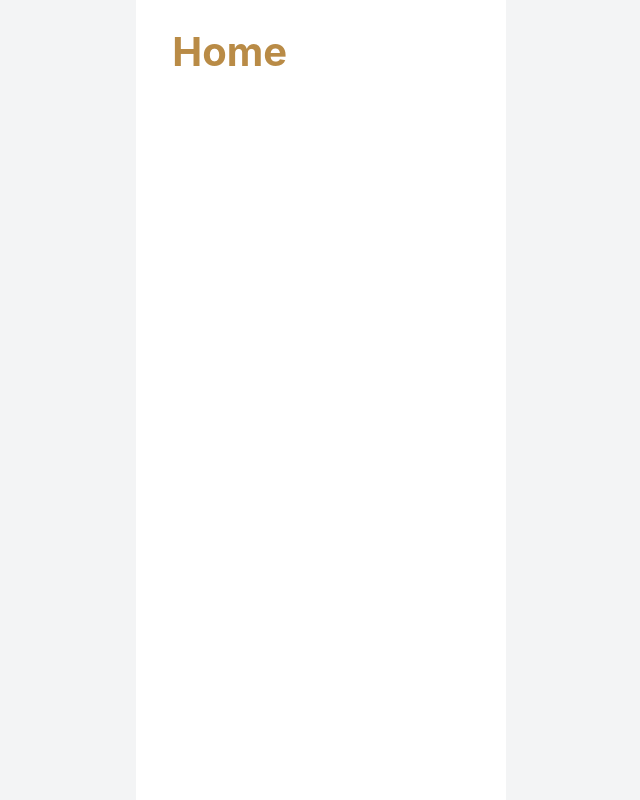
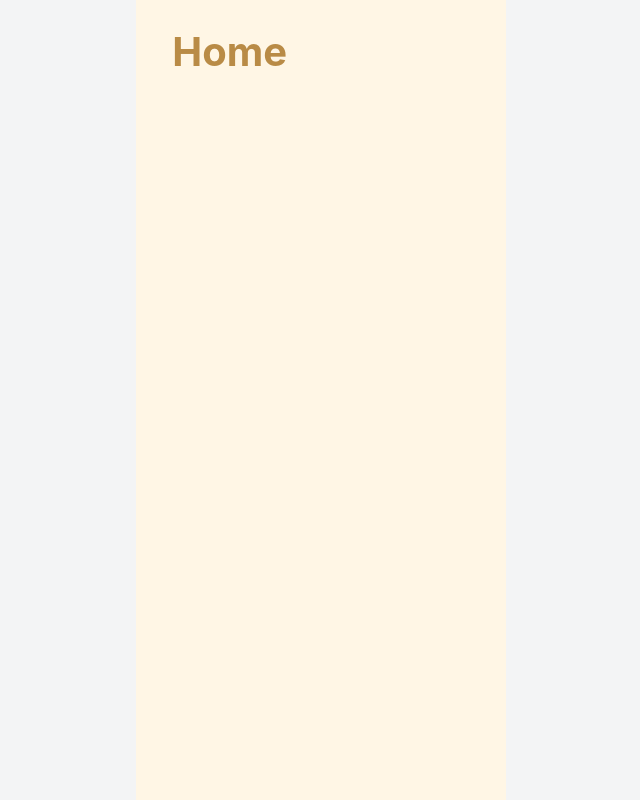
Before and after one commit to kakao-tech-campus-3rd-step3/Team4_FE, a React (Vite) app: page / in a window 1280 px wide. Shown: the whole page, without its empty margins (319-959 px from the left). Built offline with nearby package versions, Linux system fonts and the light colour scheme; a web font is replaced by a local one.

Commit message:
chore: 오타 수정

```diff
--- a/src/Layout.tsx
+++ b/src/Layout.tsx
@@ -26,7 +26,7 @@ const DeviceFrame = styled.div`
     ${DESIGN_BASE.MAX_WIDTH}px
   );
 
-  background: ${({ theme }) => theme.colors.background.default};
+  background: ${({ theme }) => theme.colors.brand.background};
   overflow-y: auto;
   overflow-x: hidden;
 
```
